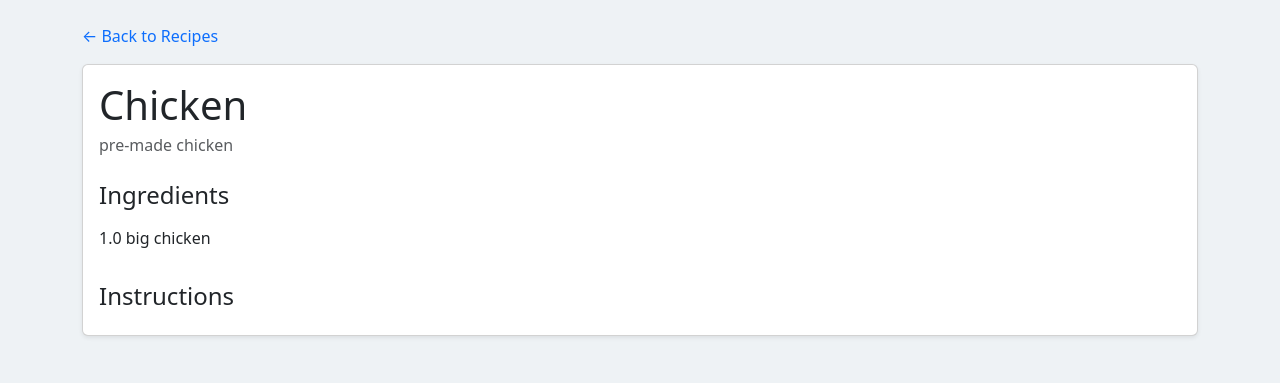
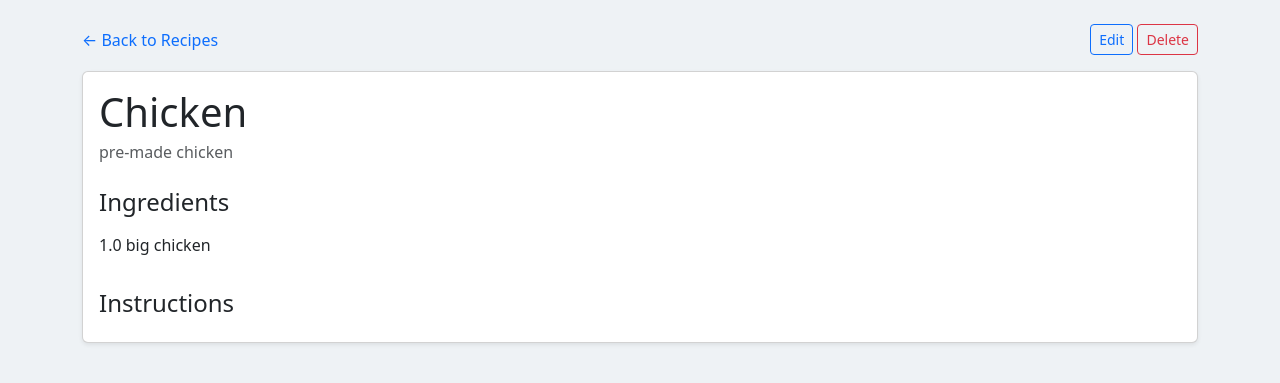
Before and after one commit to acom64/recipe-vault, a Flask app: page /recipes/1 in a window 1280 px wide. Shown: the part 56-439 px from the top of the page. Run offline with Flask 3, Linux system fonts and the light colour scheme.

Commit message:
Complete recipe CRUD with SQLAlchemy

```diff
--- a/app/routes.py
+++ b/app/routes.py
@@ -1,5 +1,5 @@
 from flask import render_template, request, redirect, url_for
-from .models import Recipe, parse_ingredients
+from .models import Recipe, parse_ingredients, format_ingredients
 from.extensions import db
 
 def register_routes(app):
@@ -21,7 +21,7 @@ def register_routes(app):
   @app.route("/recipes/new",methods=["GET","POST"])
   def new_recipe():
     if request.method == "GET":
-     return render_template("new_recipe.html")
+     return render_template("recipe_form.html", recipe=None)
     else:
       title = request.form["title"]
       description = request.form["description"].strip()
@@ -39,4 +39,31 @@ def register_routes(app):
       db.session.commit()
       return redirect(url_for("recipe_detail",recipe_id=recipe.id))
 
+  @app.route("/recipes/<int:recipe_id>/edit", methods=["GET", "POST"])
+  def edit_recipe(recipe_id):
+    recipe = Recipe.query.filter_by(id=recipe_id).first()
+    ingredients_text = format_ingredients(recipe.ingredients)
+    if request.method == "GET":
+      return render_template("recipe_form.html", recipe=recipe, ingredients_text=ingredients_text)
+
+    recipe.title = request.form["title"].strip()
+    recipe.description = request.form["description"].strip()
+    recipe.instructions = request.form["instructions"].strip()
+
+    recipe.ingredients.clear()
+    recipe.ingredients = parse_ingredients(request.form["ingredients"])
+
+    db.session.commit()
+
+    return redirect(url_for("recipe_detail", recipe_id=recipe.id))
+
+  @app.route("/recipes/<int:recipe_id>/delete", methods=["POST"])
+  def delete_recipe(recipe_id):
+    recipe = Recipe.query.filter_by(id=recipe_id).first()
+
+    db.session.delete(recipe)
+    db.session.commit()
+
+    return redirect(url_for("recipes"))
+
   return app
--- a/app/templates/recipe_details.html
+++ b/app/templates/recipe_details.html
@@ -3,10 +3,31 @@
 {% block title %}{{ recipe.title }}{% endblock %}
 
 {% block content %}
-<div class="mb-3">
+
+<div class="d-flex justify-content-between align-items-center mb-3">
   <a href="/recipes" class="text-decoration-none">
     ← Back to Recipes
   </a>
+
+  <div>
+    <a
+      href="{{ url_for('edit_recipe', recipe_id=recipe.id) }}"
+      class="btn btn-outline-primary btn-sm">
+      Edit
+    </a>
+
+    <form
+      action="{{ url_for('delete_recipe', recipe_id=recipe.id) }}"
+      method="POST"
+      class="d-inline">
+      <button
+        type="submit"
+        class="btn btn-outline-danger btn-sm"
+        onclick="return confirm('Delete this recipe?');">
+        Delete
+      </button>
+    </form>
+  </div>
 </div>
 
 <div class="card shadow-sm">
@@ -39,4 +60,5 @@
     {% endif %}
   </div>
 </div>
+
 {% endblock %}
```
Also changed, not shown: app/models.py (+21 -1 lines), app/templates/recipe_form.html (renamed from app/templates/new_recipe.html, +4 -3 lines), instance/recipes.db.
